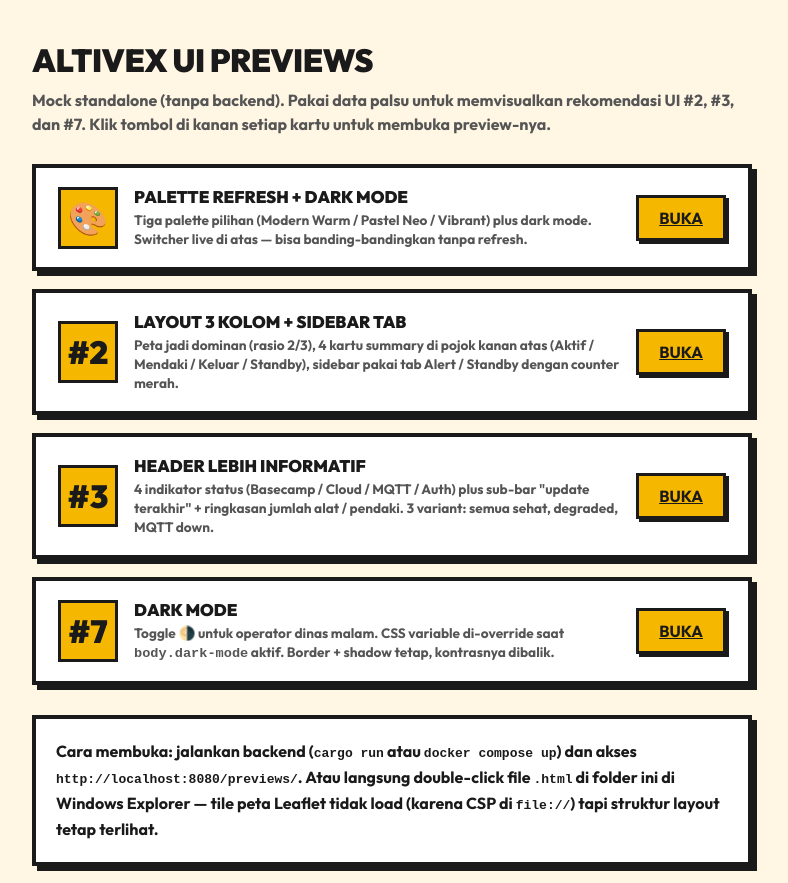
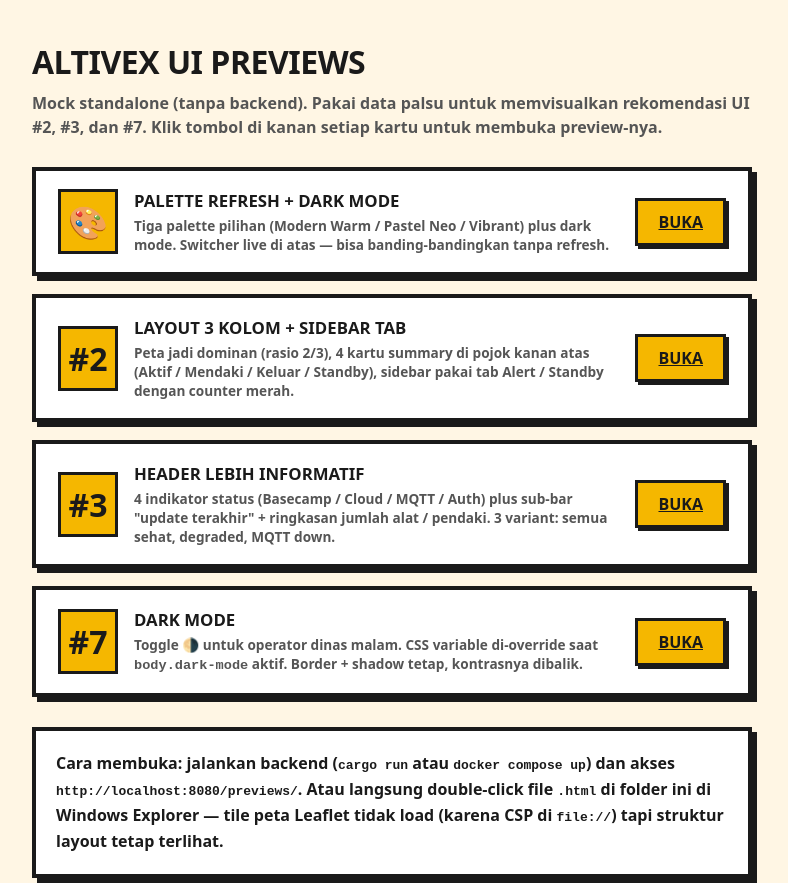
Before and after one commit to drathekreator/ALTIVEX, a website: page frontend/previews/index.html in a window 1280 px wide. Shown: the top 883 px of the page, without its empty margins (248-1036 px from the left). Drawn offline with Linux system fonts and the light colour scheme.

Commit message:
feat(ui): font pairing baru — Bricolage Grotesque + Manrope
User feedback: Outfit terlalu generic / AI Slop. Switch ke pairing editorial yang lebih berkarakter: Bricolage Grotesque (display, variable opsz axis 12..96) untuk judul/CTA/badge, Manrope (body, geometric humanist) untuk paragraf. Tambah preconnect Google Fonts + font-display: swap supaya FOIT minim.

```diff
--- a/frontend/dashboard.css
+++ b/frontend/dashboard.css
@@ -105,10 +105,35 @@ body.dark-mode {
 }
 
 body {
-    font-family: "Outfit", sans-serif;
+    font-family: "Manrope", system-ui, -apple-system, sans-serif;
     background-color: var(--bg);
     color: var(--ink);
     overflow-x: hidden;
+    /* Body weight default lebih ringan supaya display Bricolage di
+       judul terasa kontras + memberi rhythm visual.  */
+    font-weight: 500;
+    -webkit-font-smoothing: antialiased;
+    -moz-osx-font-smoothing: grayscale;
+}
+
+/* Display headings & block-marquee text — pakai Bricolage Grotesque.
+   Variable font dengan opsz axis: optical size 12..96 menyesuaikan
+   ukuran sehingga huruf besar tetap punya stress + huruf kecil tetap
+   readable. */
+h1, h2, h3, .logo,
+.modal-title,
+.toolbar__title,
+.section-title,
+.section-title--mt,
+.alert-card__name,
+.standby-card__name,
+.map-alert-banner__text,
+.neo-badge,
+.neo-btn,
+.tab-link {
+    font-family: "Bricolage Grotesque", "Manrope", system-ui, sans-serif;
+    font-weight: 800;
+    font-stretch: 100%;
 }
 
 /* ---------- DARK MODE — explicit color overrides ----------
```
Also changed, not shown: frontend/index.html (+16 -1 lines).
